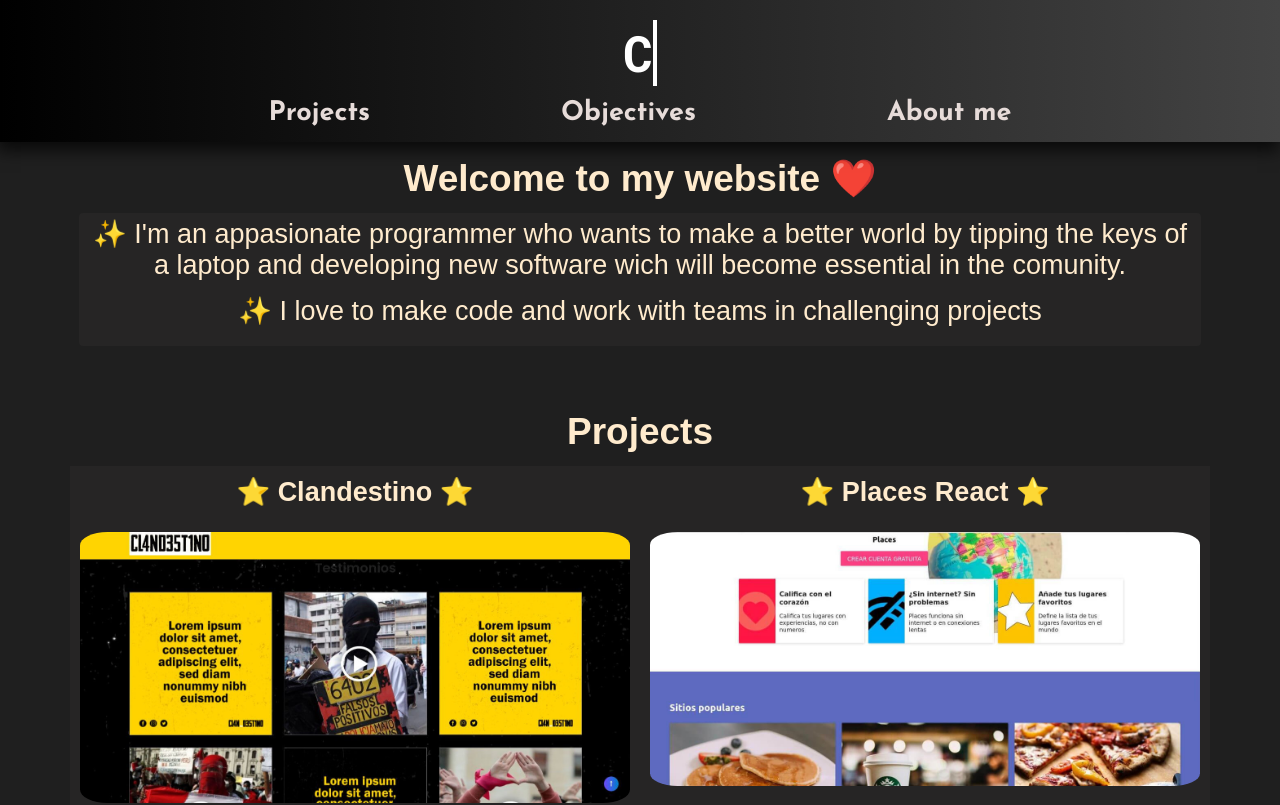
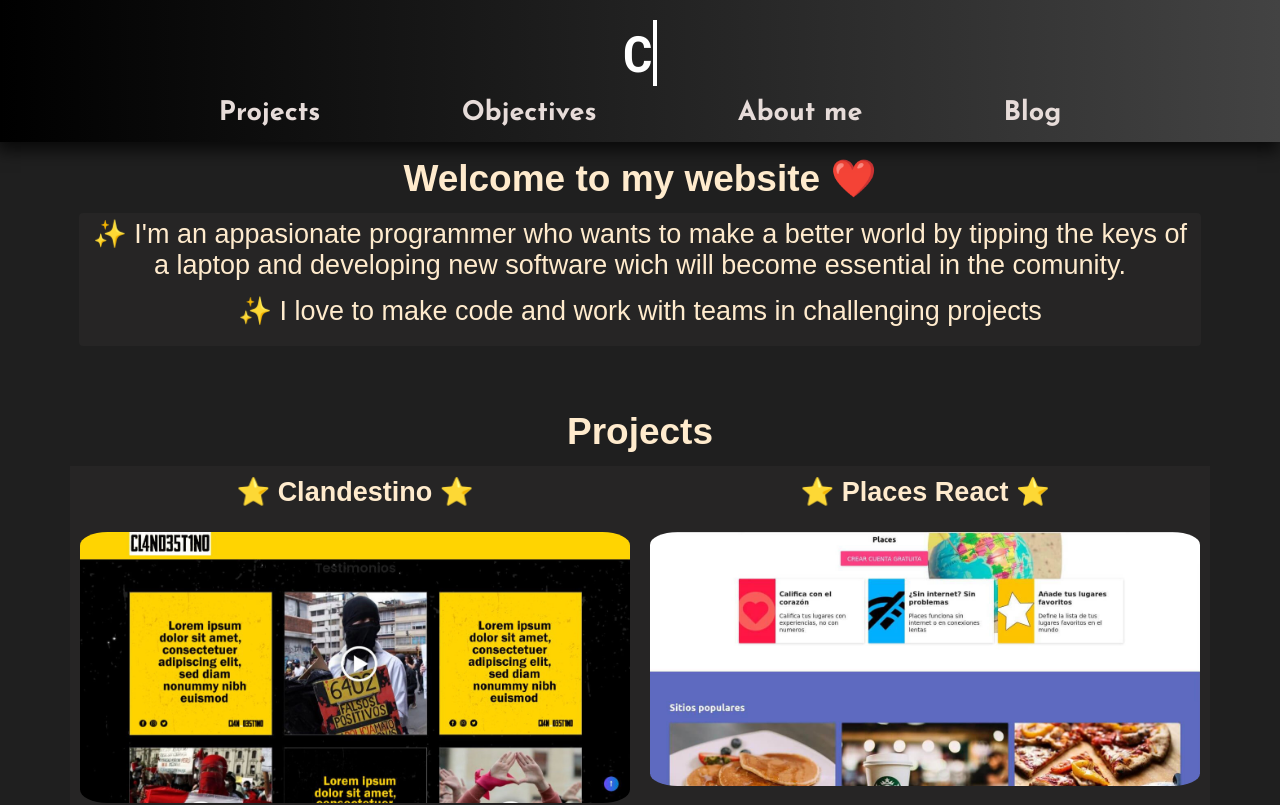
Before and after one commit to Sergio99778/Sergio99778_r, a React (Create React App) app: page / in a window 1280 px wide. Shown: the top 805 px of the page. Built offline with nearby package versions, Linux system fonts and the light colour scheme.

Commit message:
Adding Link component to Header component

```diff
--- a/src/App.js
+++ b/src/App.js
@@ -7,14 +7,18 @@ import { BrowserRouter, Switch, Route } from 'react-router-dom';
 
 import './App.css';
 
+const titles = [
+  { name: 'Projects', to: '/projects' },
+  { name: 'Objectives', to: '/objetives' },
+  { name: 'About me', to: '/about_me' },
+  { name: 'Blog', to: '/blog' },
+];
+
 function App() {
   return (
     <BrowserRouter>
       <div className="App">
-        <Header
-          titles={['Projects', 'Objectives', 'About me']}
-          data='[ "Creating software.", "Creating the future.", "I Love to code.", "I Love to Develop." ]'
-        />
+        <Header titles={titles} data='[ "Creating software.", "Creating the future.", "I Love to code.", "I Love to Develop." ]' />
         <main>
           <Switch>
             <Route exact path="/" component={Main} />
--- a/src/Components/Header.jsx
+++ b/src/Components/Header.jsx
@@ -1,6 +1,7 @@
-import React from "react";
+import React from 'react';
+import { Link } from 'react-router-dom';
 
-import "./Header.css";
+import './Header.css';
 
 class Header extends React.Component {
   render() {
@@ -10,7 +11,7 @@ class Header extends React.Component {
         this.el = el;
         this.loopNum = 0;
         this.period = parseInt(period, 10) || 2000;
-        this.txt = "";
+        this.txt = '';
         this.tick();
         this.isDeleting = false;
       }
@@ -24,7 +25,7 @@ class Header extends React.Component {
           this.txt = fullTxt.substring(0, this.txt.length + 1);
         }
 
-        this.el.innerHTML = '<span class="wrap">' + this.txt + "</span>";
+        this.el.innerHTML = '<span class="wrap">' + this.txt + '</span>';
 
         var that = this;
         var delta = 200 - Math.random() * 100;
@@ -36,7 +37,7 @@ class Header extends React.Component {
         if (!this.isDeleting && this.txt === fullTxt) {
           delta = this.period;
           this.isDeleting = true;
-        } else if (this.isDeleting && this.txt === "") {
+        } else if (this.isDeleting && this.txt === '') {
           this.isDeleting = false;
           this.loopNum++;
           delta = 500;
@@ -49,41 +50,32 @@ class Header extends React.Component {
     }
 
     window.onload = function () {
-      var elements = document.getElementsByClassName("typewrite");
+      var elements = document.getElementsByClassName('typewrite');
       for (var i = 0; i < elements.length; i++) {
-        var toRotate = elements[i].getAttribute("data-type");
-        var period = elements[i].getAttribute("data-period");
+        var toRotate = elements[i].getAttribute('data-type');
+        var period = elements[i].getAttribute('data-period');
         if (toRotate) {
           new TxtType(elements[i], JSON.parse(toRotate), period);
         }
       }
       // INJECT CSS
-      var css = document.createElement("style");
-      css.type = "text/css";
-      css.innerHTML = ".typewrite > .wrap { border-right: 0.08em solid #fff}";
+      var css = document.createElement('style');
+      css.type = 'text/css';
+      css.innerHTML = '.typewrite > .wrap { border-right: 0.08em solid #fff}';
       document.body.appendChild(css);
     };
     return (
       <header id="welcome-section">
         <h1 className="header--container-typewriter">
-          <a
-            href="/"
-            className="typewrite"
-            data-period="2000"
-            data-type={this.props.data}
-          >
+          <a href="/" className="typewrite" data-period="2000" data-type={this.props.data}>
             <span className="wrap"></span>
           </a>
         </h1>
         <nav className="header--submenu" id="navbar">
-          {this.props.titles.map((title) => (
-            <a
-              key={title}
-              className="header--hover-underline-animation"
-              href="/"
-            >
-              {title}
-            </a>
+          {this.props.titles.map((title, i) => (
+            <Link key={i} className="header--hover-underline-animation" to={title.to}>
+              {title.name}
+            </Link>
           ))}
         </nav>
       </header>
```
